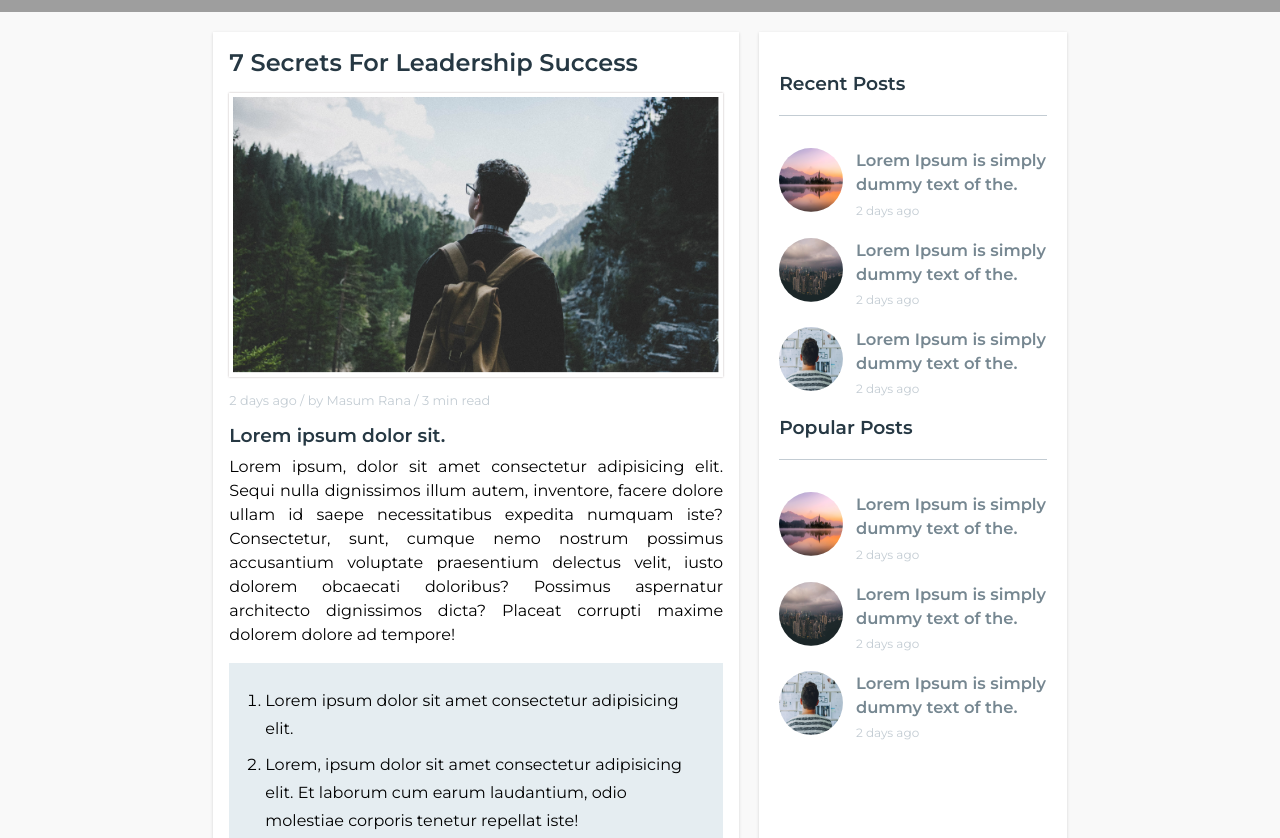
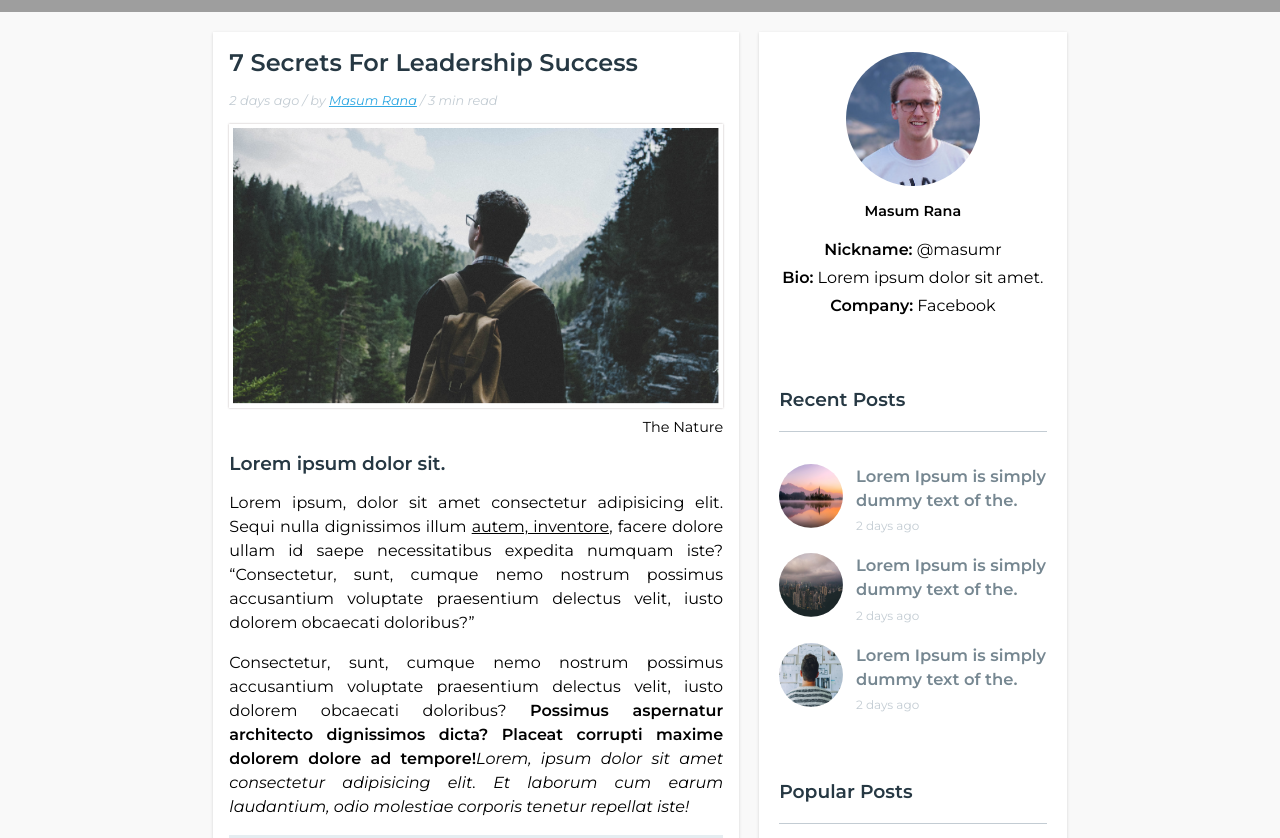
Before and after one commit to csexplorer/blog-website, a plain HTML site: page post.html in a window 1280 px wide. Shown: the part 380-1218 px from the top of the page. Drawn offline with Linux system fonts and the light colour scheme; grey boxes are pictures that could not be loaded.

Commit message:
some refactoring changes

```diff
--- a/css/index.css
+++ b/css/index.css
@@ -11,6 +11,10 @@
 body {
   background-color: #f9f9f9;
   font-family: 'Montserrat', sans-serif;
+}
+
+.primary {
+  color: #2da7e2;
 }
 
 .banner {
--- a/css/pages/post.css
+++ b/css/pages/post.css
@@ -1,8 +1,5 @@
 .blog-post-title {
   margin-bottom: 1rem;
-}
-.blog-post-cover {
-  margin-top: 1rem;
 }
 
 .blog-post-list {
@@ -10,7 +7,9 @@
   padding: 1rem;
   background-color: rgb(229, 237, 241);
 }
-
+.post-title {
+  margin-top: 1rem;
+}
 .blog-post-list li {
   line-height: 1.75rem;
   margin: 0.5rem 1.25rem;
@@ -19,4 +18,37 @@
 .blog-post-description {
   text-align: justify;
   line-height: 1.5rem;
+  margin-top: 1rem;
 }
+
+figcaption {
+  text-align: right;
+  font-size: 0.9rem;
+  margin-top: 0.4rem;
+}
+
+.author-info {
+  display: flex;
+  flex-direction: column;
+  align-items: center;
+}
+.author-image {
+  display: flex;
+  flex-direction: column;
+  align-items: center;
+}
+.author-image img {
+  width: 50%;
+  border-radius: 50%;
+}
+.author-image figcaption {
+  margin: 1rem 0;
+}
+.author-description {
+  display: flex;
+  flex-direction: column;
+  align-items: center;
+}
+.author-description p {
+  line-height: 1.75rem;
+}
--- a/css/pages/posts.css
+++ b/css/pages/posts.css
@@ -25,6 +25,7 @@
   display: flex;
   justify-content: space-between;
   padding: 0.5rem 1rem 1.5rem;
+  font-size: 0.95rem;
 }
 
 .card-footer a {
--- a/post.html
+++ b/post.html
@@ -35,20 +35,40 @@
             <h1 class="card-title blog-post-title">
               7 Secrets For Leadership Success
             </h1>
-            <img class="card-img" src="img/post1.png" alt="post1" />
+            <p class="card-cover blog-post-cover">
+              <em
+                >2 days ago / by <a href="#" class="primary">Masum Rana</a> / 3
+                min read</em
+              >
+            </p>
+            <figure>
+              <img class="card-img" src="img/post1.png" alt="post1" />
+              <figcaption>The Nature</figcaption>
+            </figure>
             <div class="blog-post-body">
-              <p class="card-cover blog-post-cover">
-                2 days ago / by Masum Rana / 3 min read
-              </p>
-              <h3 class="card-title">Lorem ipsum dolor sit.</h3>
+              <h3 class="card-title post-title">Lorem ipsum dolor sit.</h3>
               <p class="blog-post-description">
                 Lorem ipsum, dolor sit amet consectetur adipisicing elit. Sequi
-                nulla dignissimos illum autem, inventore, facere dolore ullam id
-                saepe necessitatibus expedita numquam iste? Consectetur, sunt,
-                cumque nemo nostrum possimus accusantium voluptate praesentium
-                delectus velit, iusto dolorem obcaecati doloribus? Possimus
-                aspernatur architecto dignissimos dicta? Placeat corrupti maxime
-                dolorem dolore ad tempore!
+                nulla dignissimos illum <u>autem, inventore,</u> facere dolore
+                ullam id saepe necessitatibus expedita numquam iste?
+                <q
+                  >Consectetur, sunt, cumque nemo nostrum possimus accusantium
+                  voluptate praesentium delectus velit, iusto dolorem obcaecati
+                  doloribus?</q
+                >
+              </p>
+              <p class="blog-post-description">
+                Consectetur, sunt, cumque nemo nostrum possimus accusantium
+                voluptate praesentium delectus velit, iusto dolorem obcaecati
+                doloribus?
+                <strong>
+                  Possimus aspernatur architecto dignissimos dicta? Placeat
+                  corrupti maxime dolorem dolore ad tempore!</strong
+                ><em
+                  >Lorem, ipsum dolor sit amet consectetur adipisicing elit. Et
+                  laborum cum earum laudantium, odio molestiae corporis tenetur
+                  repellat iste!</em
+                >
               </p>
               <ol class="blog-post-list">
                 <li>
@@ -83,7 +103,7 @@
                   facilis molestias nihil recusandae.
                 </li>
               </ol>
-              <h3 class="card-title">Some features of the post</h3>
+              <h3 class="card-title post-title">Some features of the post</h3>
 
               <p class="blog-post-description">
                 Lorem ipsum, dolor sit amet consectetur adipisicing elit. Fugit
@@ -91,20 +111,37 @@
                 aliquam accusamus, corporis soluta cupiditate quibusdam eveniet
                 dolorem culpa ipsum nisi error illum rem iusto perferendis sit
                 architecto nulla fugiat. Possimus nemo, ea soluta repudiandae
-                incidunt alias, itaque veniam maiores vel ut commodi laudantium
-                perferendis sit amet odio neque nihil, deserunt ad delectus
-                illum ab expedita eveniet beatae? Sapiente eligendi inventore,
-                sed odio alias aperiam quidem similique, soluta repudiandae
-                asperiores ipsa sit quasi id debitis facilis, adipisci libero
-                reiciendis. Ex perspiciatis facere corporis, repellendus iure
-                velit quaerat aut rerum, eos officia tenetur labore?
+                incidunt
+                <em
+                  >alias, itaque veniam maiores vel ut commodi laudantium
+                  perferendis sit amet odio neque nihil, deserunt ad delectus
+                  illum ab expedita eveniet beatae?</em
+                >
+                Sapiente eligendi inventore, sed odio alias aperiam quidem
+                similique, soluta repudiandae asperiores ipsa sit quasi id
+                debitis facilis, adipisci libero reiciendis. Ex perspiciatis
+                facere corporis, repellendus iure velit quaerat aut rerum, eos
+                officia tenetur labore?
               </p>
             </div>
             <div class="blog-post-footer"></div>
           </article>
         </main>
         <aside class="sidebar">
-          <section class="block-posts">
+          <section class="sections">
+            <div class="author-info">
+              <figure class="author-image">
+                <img class="" src="img/author.jpg" alt="author" />
+                <figcaption><strong>Masum Rana</strong></figcaption>
+              </figure>
+              <div class="author-description">
+                <p><strong>Nickname:</strong> @masumr</p>
+                <p><strong>Bio:</strong> Lorem ipsum dolor sit amet.</p>
+                <p><strong>Company:</strong> Facebook</p>
+              </div>
+            </div>
+          </section>
+          <section class="sections">
             <h1 class="section-title">Recent Posts</h1>
             <div class="recent-posts">
               <div class="post-item">
@@ -136,7 +173,7 @@
               </div>
             </div>
           </section>
-          <section class="block-posts">
+          <section class="sections">
             <h1 class="section-title">Popular Posts</h1>
             <div class="recent-posts">
               <div class="post-item">
```
Also changed, not shown: index.html (+18 -3 lines), posts.html (+5 -5 lines), img/author.jpg (added).
